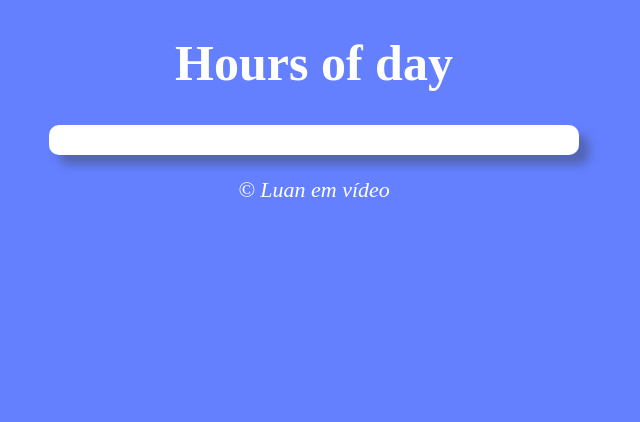
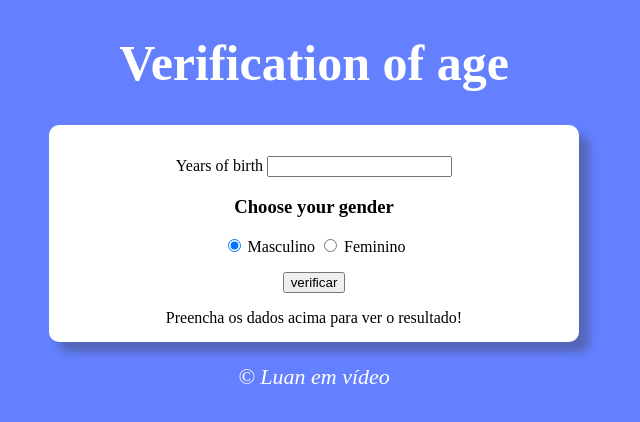
Before and after one commit to luanHSLima/Js, a plain HTML site: page Atividade 2/index.html in a window 1280 px wide. Shown: the whole page, without its empty margins (326-966 px from the left). Drawn offline with Linux system fonts and the light colour scheme.

Commit message:
ex 2
Exercicio 2 finish

```diff
--- a/Atividade 2/index.html
+++ b/Atividade 2/index.html
@@ -1,19 +1,41 @@
 <!DOCTYPE html>
 <html lang="pt-br">
+
 <head>
     <meta charset="UTF-8">
     <meta name="viewport" content="width=device-width, initial-scale=1.0">
     <link rel="stylesheet" href="style.css">
     <title>Horas</title>
 </head>
-<body>
+
+<body onload="">
     <header>
-        <h1>Hours of day</h1>
+        <h1>Verification of age</h1>
     </header>
 
     <section>
-        <div id="text"></div>
-        <div id="img"></div>
+        <div>
+            <p>Years of birth <input type="number" name="txtano" id="txtano" min="0">
+            </p>
+        </div>
+
+        <h3>
+            Choose your gender
+        </h3>
+        <p>
+            <input type="radio" name="radsex" id="mas" checked>
+            <label for="mas">Masculino</label>
+            <input type="radio" name="radsex" id="fem">
+            <label for="fem">Feminino</label>
+        </p>
+
+        <p>
+            <input onclick="verificar()" type="button" value="verificar">
+        </p>
+
+        <div id="res">
+        Preencha os dados acima para ver o resultado!
+        </div>
     </section>
 
     <footer>
@@ -22,4 +44,5 @@
 
     <script src="script.js"></script>
 </body>
+
 </html>
--- a/Atividade 2/script.js
+++ b/Atividade 2/script.js
@@ -0,0 +1,45 @@
+function verificar(){
+    var data = new Date()
+    var ano = data.getFullYear()
+    var fano = document.getElementById('txtano')
+    var res = document.querySelector('div#res')
+
+    if(fano.value.length == 0 || Number(fano.value) > ano){
+        window.alert('ERRO, arrume os dados')
+    }else{
+        var fsex = document.getElementsByName('radsex')
+        var idade = ano - Number(fano. value)
+        var gen = ''
+        var img = document.createElement ('img')
+        img.setAttribute('id', 'foto')
+        if(fsex[0].checked){
+            gen = 'Boy'
+            if(idade >= 0 && idade <10){
+                img.setAttribute('src', 'bebehomem.jpg')
+            }else if (idade < 21){
+                img.setAttribute('src', 'jovemhomem.jpg')
+            }else if ( idade < 50){
+                img.setAttribute('src', 'adultohomem.jpg')
+            }else{
+                img.setAttribute('src', 'idosohomem.jpg')
+            }
+        } else if (fsex[1].checked){
+            gen = 'Girl'
+            if(idade >= 0 && idade <10){
+                img.setAttribute('src', 'bebemulher.jpg')
+            }else if (idade < 21){
+                img.setAttribute('src', 'jovemmulher.jpg')
+            }else if ( idade < 50){
+                img.setAttribute('src', 'adultamulher.jpg')
+            }else{
+                img.setAttribute('src', 'idosamulher.jpg')
+            }
+        }
+        res.style.textAlign = 'center'
+        res.innerHTML = `<p> Detection ${gen} with ${idade} years.</p>`
+        res.appendChild(img)
+
+        img.style.width="300px"
+        img.style.borderRadius="50%"
+    }
+}
--- a/Atividade 2/style.css
+++ b/Atividade 2/style.css
@@ -25,3 +25,11 @@ footer{
     font-size: 22px;
 
 }
+.redondo{
+    width: 400px;
+    border-radius: 50%;
+}
+#img{
+    width: 300px;
+    border-radius: 50%;
+}
```
Also changed, not shown: Atividade 2/adultohomem.jpg (added), Atividade 2/bebehomem.jpg (added), Atividade 2/bebemulher.jpg (added), Atividade 2/jovemhomem.jpg (added), Atividade 2/jovemmulher.jpg (added), 3 other files.
